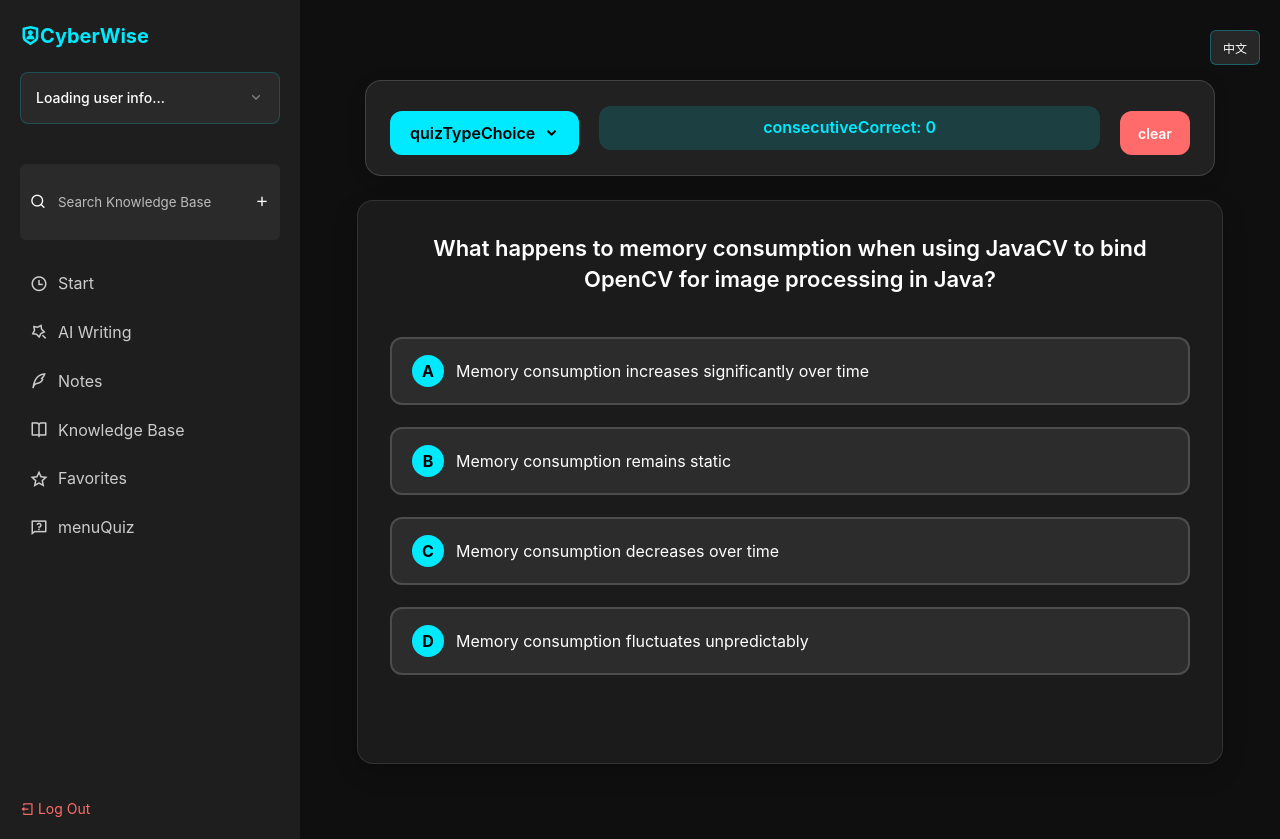
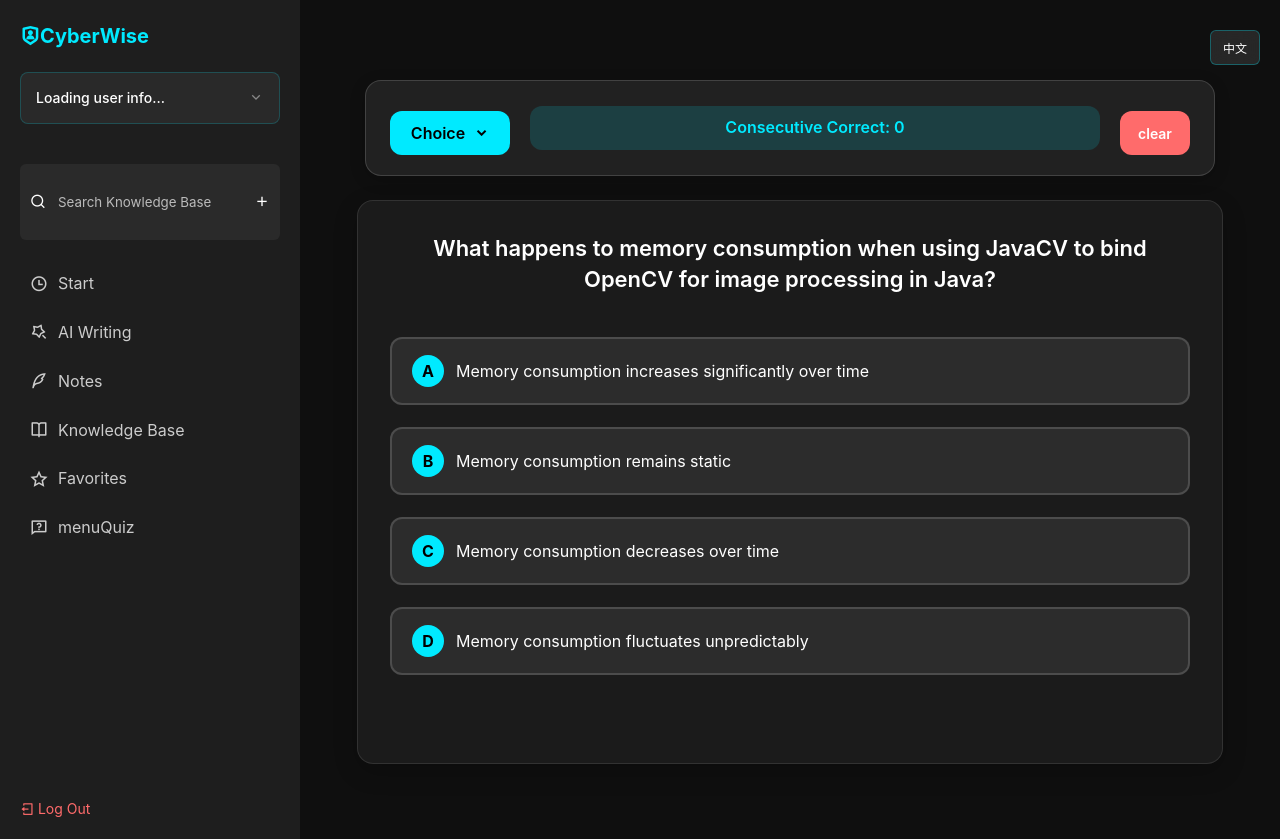
Before and after one commit to YungSongWang/Cyberwise, a Python web app: template templates/quizs.html in a window 1280 px wide. Shown: the top 839 px of the page. Run offline with Jinja, Linux system fonts and the light colour scheme; the template is opened without the code that fills it, so the values that code supplies are empty; some libraries are stand-ins or nearby versions.

Commit message:
修改Quiz页面：简化选项名称和答题反馈

```diff
--- a/static/js/language.js
+++ b/static/js/language.js
@@ -91,6 +91,16 @@ const languages = {
 
         // Quiz页面
         clearHistory: "clear",
+        quizTypeChoice: "Choice",
+        quizTypeTrueFalse: "True/False",
+        quizTypeMixed: "Mixed",
+        consecutiveCorrect: "Consecutive Correct",
+        nextQuestion: "Next Question",
+        optionTrue: "True",
+        optionFalse: "False",
+        answerCorrect: "Correct!",
+        answerWrong: "Wrong!",
+        allQuestionsDone: "Congratulations! You've completed all questions in the question bank! Amazing! Now clear history to start over.",
 
         // AI Writing 相关文本
         aiChatTitle: "🤖 AI Security Assistant",
@@ -232,6 +242,16 @@ const languages = {
 
         // Quiz页面
         clearHistory: "clear",
+        quizTypeChoice: "Choice",
+        quizTypeTrueFalse: "True/False",
+        quizTypeMixed: "Mixed",
+        consecutiveCorrect: "连续答对",
+        nextQuestion: "下一题",
+        optionTrue: "True",
+        optionFalse: "False",
+        answerCorrect: "正确！",
+        answerWrong: "错误！",
+        allQuestionsDone: "恭喜！您已完成题库中的所有题目！太棒了！现在清空历史记录重新开始吧。",
 
         // AI Writing 相关文本
         aiChatTitle: "🤖 AI 安全助手",
--- a/static/js/quizs_new.js
+++ b/static/js/quizs_new.js
@@ -241,8 +241,8 @@ window.selectQuizOption = function (btn) {
         const correctText = window.getText ? getText('answerCorrect') : 'Correct!';
         feedback.textContent = correctText;
     } else {
-        const wrongText = window.getText ? getText('answerWrong') : 'Wrong! Correct answer: ';
-        feedback.textContent = wrongText + currentQuestion.answer;
+        const wrongText = window.getText ? getText('answerWrong') : 'Wrong!';
+        feedback.textContent = wrongText;
     }
     // 分数
     if (isCorrect) score++; else score = 0;
--- a/templates/quizs.html
+++ b/templates/quizs.html
@@ -381,9 +381,9 @@
         <div class="quiz-root">
             <div class="quiz-toolbar">
                 <div class="quiz-type-dropdown">
-                    <button class="quiz-type-btn" id="quizTypeBtn"><span data-lang="quizTypeChoice">Multiple Choice</span> <i class="ri-arrow-down-s-line"></i></button>
+                    <button class="quiz-type-btn" id="quizTypeBtn"><span data-lang="quizTypeChoice">Choice</span> <i class="ri-arrow-down-s-line"></i></button>
                     <div class="quiz-type-list" id="quizTypeList" style="display:none;">
-                        <div class="quiz-type-item" data-type="choice" data-lang="quizTypeChoice">Multiple Choice</div>
+                        <div class="quiz-type-item" data-type="choice" data-lang="quizTypeChoice">Choice</div>
                         <div class="quiz-type-item" data-type="trueFalse" data-lang="quizTypeTrueFalse">True/False</div>
                         <div class="quiz-type-item" data-type="mixed" data-lang="quizTypeMixed">Mixed</div>
                     </div>
```
